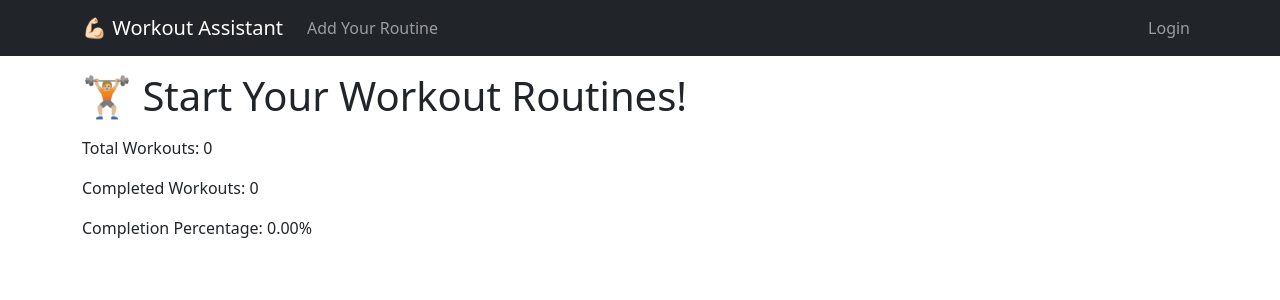
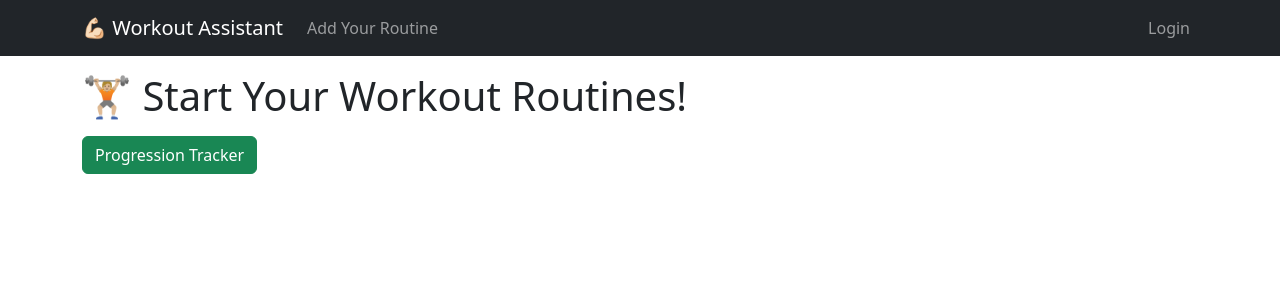
Before and after one commit to yunawinaya/todo-app-v2-react, a React (Vite) app: page / in a window 1280 px wide. Shown: the top 300 px of the page. Built offline with nearby package versions, Linux system fonts and the light colour scheme.

Commit message:
Added progression button

```diff
--- a/src/pages/Home.jsx
+++ b/src/pages/Home.jsx
@@ -1,5 +1,12 @@
 import { useSelector } from "react-redux";
-import { Col, Container, Row } from "react-bootstrap";
+import {
+  Button,
+  Col,
+  Container,
+  OverlayTrigger,
+  Popover,
+  Row,
+} from "react-bootstrap";
 import TodoCard from "../components/TodoCard";
 
 export default function Home() {
@@ -13,12 +20,23 @@ export default function Home() {
   const completionPercentage =
     totalTodos > 0 ? (completedTodos.length / totalTodos) * 100 : 0;
 
+  const popover = (
+    <Popover id="popover-basic">
+      <Popover.Header as="h3">Progression Trackers</Popover.Header>
+      <Popover.Body>
+        <p>Total Workouts: {totalTodos}</p>
+        <p>Completed Workouts: {completedTodos.length}</p>
+        <p>Completion Percentage: {completionPercentage.toFixed(2)}%</p>
+      </Popover.Body>
+    </Popover>
+  );
+
   return (
     <Container>
       <h1 className="my-3">🏋🏼 Start Your Workout Routines!</h1>
-      <p>Total Workouts: {totalTodos}</p>
-      <p>Completed Workouts: {completedTodos.length}</p>
-      <p>Completion Percentage: {completionPercentage.toFixed(2)}%</p>
+      <OverlayTrigger trigger="click" placement="right" overlay={popover}>
+        <Button variant="success">Progression Tracker</Button>
+      </OverlayTrigger>
       <Row>
         <CardGroup todos={userTodos} />
       </Row>
```
